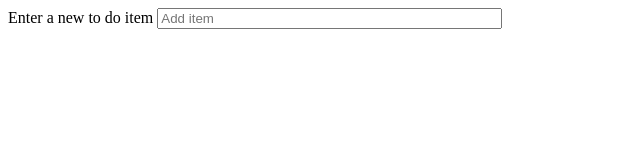
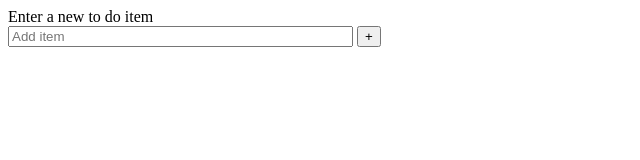
Before and after one commit to CJones001/TODO_LIST, a plain HTML site: page index.html in a window 1280 px wide. Shown: the whole page, without its empty margins (0-640 px from the left). Drawn offline with Linux system fonts and the light colour scheme.

Commit message:
Added new button

```diff
--- a/index.html
+++ b/index.html
@@ -12,8 +12,12 @@
             <!-- Input field -->
             <form id="item-entry-form">
                     <label for="newItem">Enter a new to do item</label>
+                    <br>
                     <!-- Input New List Item Here -->
                     <input id="newItem" type="text" size="40" autocomplete="off" placeholder="Add item" tabindex="0">
+                    <button id="addItem" class="button" title="Add new item" aria-label="=Add new item to list" tabindex="0">
+                        +
+                    </button>
             </form>
         </section>
     </main>
```
